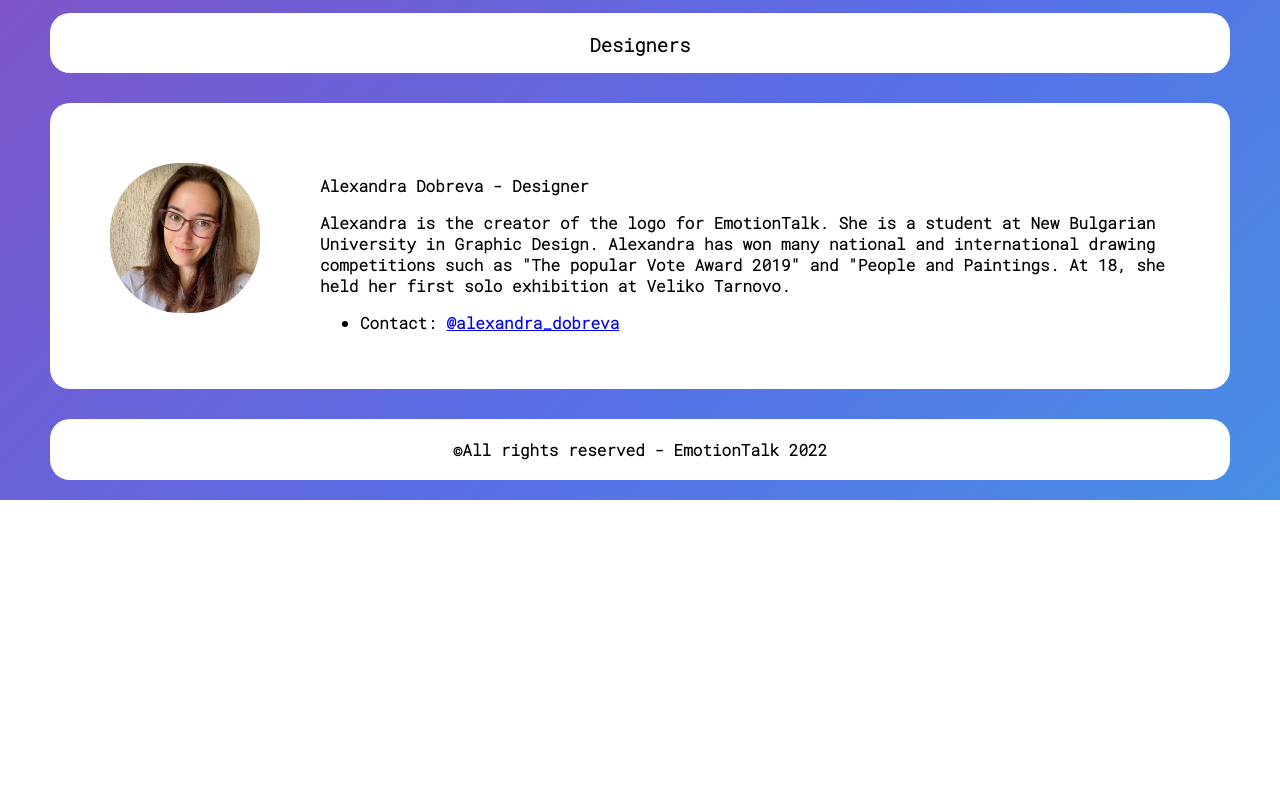
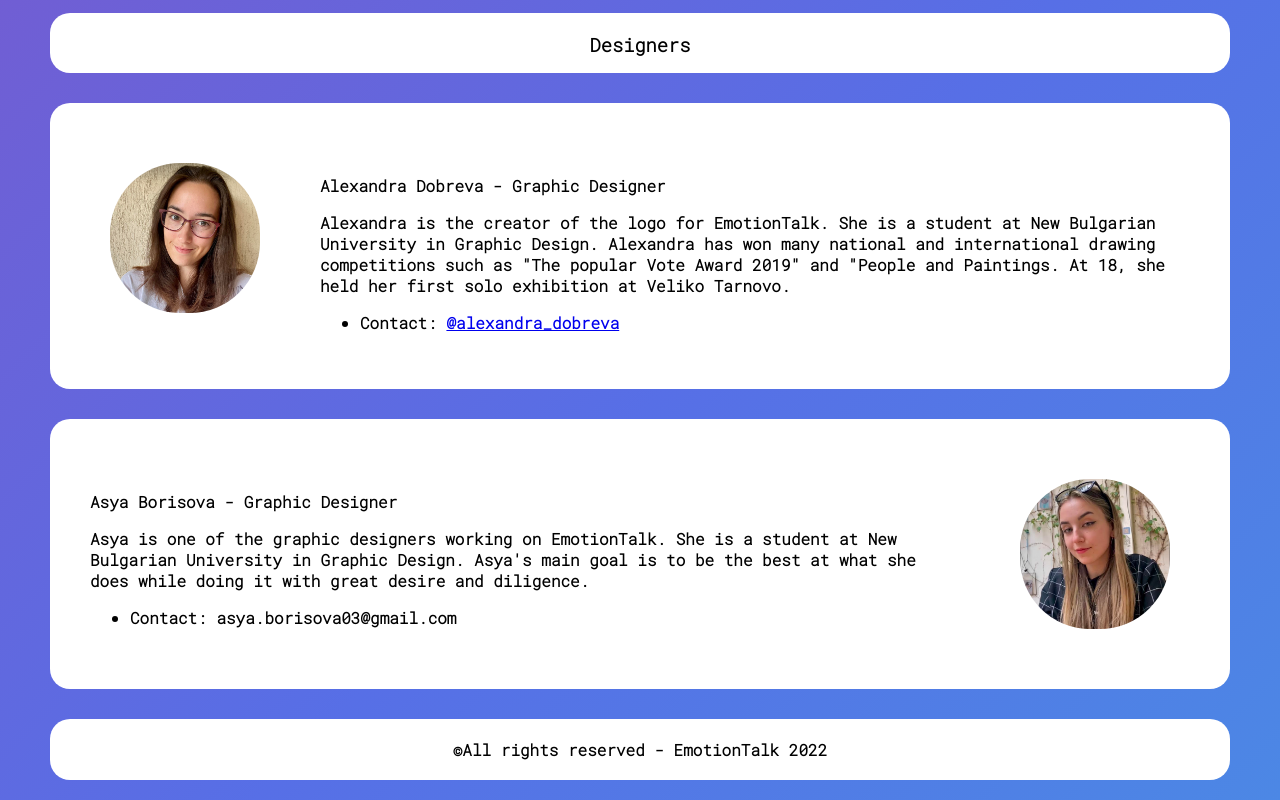
Before and after one commit to DiyanKalaydzhiev23/emotion-talk-front-end, a React (Create React App) app: page /about in a window 1280 px wide. Shown: the part 713-1513 px from the top of the page. Before the commit the page ends 1213 px from the top, so only its background shows below. Built offline with nearby package versions, Linux system fonts and the light colour scheme.

Commit message:
Added one more member info

```diff
--- a/src/components/About/About.jsx
+++ b/src/components/About/About.jsx
@@ -52,7 +52,7 @@ export default function About() {
                     <img src="alexandra_dobreva.png" alt="Alexandra's image" />
                     <div>
                         <p>
-                            <b>Alexandra Dobreva - Designer</b>
+                            <b>Alexandra Dobreva - Graphic Designer</b>
                         </p>
                         <p>
                             Alexandra is the creator of the logo for EmotionTalk.
@@ -65,6 +65,23 @@ export default function About() {
                         </ul>
                         </div>
                 </div>
+                <div className={AboutStyles.team}>
+                    <div>
+                        <p>
+                            <b>Asya Borisova - Graphic Designer</b>
+                        </p>
+                        <p>
+                            Asya is one of the graphic designers working on EmotionTalk.
+                            She is a student at New Bulgarian University in Graphic Design.
+                            Asya's main goal is to be the best at what she does while doing it with great desire and diligence.
+                        </p>
+                        <ul>
+                            <li>Contact: asya.borisova03@gmail.com</li>
+                        </ul>
+                        </div>
+
+                        <img src="asya_borisova.png" alt="Asya's image" />
+                </div>
 
                 <footer>
                     <div>
--- a/src/components/Home/HomeStyles.module.scss
+++ b/src/components/Home/HomeStyles.module.scss
@@ -4,7 +4,7 @@ body {
     display: flex;
     align-items: center;
     justify-content: center;
-    background-size: 300% 300%;
+    background-size: 500% 500%;
     background-image: linear-gradient(
           -45deg,
           rgba(59,173,227,1) 0%,
--- /dev/null
+++ b/src/components/LoadingBrain/LoadingBrain.jsx
@@ -0,0 +1,15 @@
+import RecordStyles from '../RecordSound/RecordSound.module.scss';
+
+export default function LoadingBrain(props) {
+    const { rotation } = props;
+    const displayImg = rotation ? 'block' : 'none';
+
+    const styles = {
+        display: displayImg,
+        transform: `rotate(${rotation}deg)`
+    }
+
+    return (
+        <img src="brain.png" className={RecordStyles.brain} style={styles} alt="Brain image" />
+    );
+}
--- a/src/components/ProgressBar/ProgressBar.jsx
+++ b/src/components/ProgressBar/ProgressBar.jsx
@@ -9,6 +9,10 @@ export default function ProgressBar (props) {
         multiply = 5;
     } else if (audioLengthData <= 30000) {
         multiply = 2;
+    }
+
+    if (completed == 99) {
+        multiply = 1;
     }
 
     if (completed >= 100) {
--- a/src/components/RecordSound/RecordSound.jsx
+++ b/src/components/RecordSound/RecordSound.jsx
@@ -7,6 +7,7 @@ import VideoPlay from '../VideoPlay/VideoPlay';
 import ProgressBar from '../ProgressBar/ProgressBar';
 import RecordStyles from './RecordSound.module.scss';
 import MicWaves from '../MicWaves/MicWaves';
+import LoadingBrain from '../LoadingBrain/LoadingBrain';
 import TypeWriterTextBox from '../TypeWriterTextBox/TypeWriterTextBox';
 import { emotionsTextData } from '../../services/utills';
 
@@ -17,6 +18,8 @@ export default function RecordSound() {
     const [textToDisplay, setTextToDisplay] = useState("Hello, I'm Maria. Let me guess what are you feeling.");
     const [textToDisplayReady, setTextToDisplayReady] = useState('');
     const [textDisplaySeconds, setTextDisplaySeconds] = useState(3);
+    const [loadingBrain, setLoadingBrain] = useState(0);
+    const [displayMic, setDisplayMic] = useState('block');
     const [randomText, setRandomText] = useState('');
     const [audioState, setAudioState] = useState({recordState: null});
     const [timeout, setTimeoutCustom] = useState(0);
@@ -92,9 +95,10 @@ export default function RecordSound() {
 
         setDisplayWavesState('none');
         setDisplayLineState('block');
+        setDisplayMic('none');
 
+        setLoadingBrain(45);
         setMicState('Start');
-
         setTextToDisplay(' ');
 
         setAudioState({
@@ -145,14 +149,22 @@ export default function RecordSound() {
         const timer = setTimeout(() => setDisableBtn(RecordStyles.visible), 5000);
     }, []);
 
+    useEffect(() => {
+        document.body.style.overflowY = "hidden";
+
+        return () => document.body.style.overflowY = "visible";
+    });
+
     useInterval(() => {
         if (completed < 99) {
-            setCompleted(completed + addToBar)
+            setCompleted(completed + addToBar);
         }
 
         if (completed >= 100) {
             setVideo(String(videoReady));
             setTextToDisplay(emotionsTextData[textToDisplayReady]);
+            setDisplayMic('block');
+            setLoadingBrain(0);
         }
     }, timeout);
 
@@ -170,7 +182,15 @@ export default function RecordSound() {
             ];
             setRandomText(textOptions[randomIndex]);
         }
+
     }, 1500);
+
+    useInterval(() => {
+        if (loadingBrain != 0) {
+            let rotation = loadingBrain + 4;
+            setLoadingBrain(rotation);
+        }
+    }, 40);
 
     return (
         <div>
@@ -184,12 +204,13 @@ export default function RecordSound() {
             </div>
             <ProgressBar completed={completed} audioLengthData={trackLength} displayLine={displayLineState} />
             <MicWaves displayWaves={displayWavesState}/>
+            <LoadingBrain rotation={loadingBrain}/>
 
             <div className={disableBtn}></div>
 
             <p id={RecordStyles.randomText}>{randomText}</p>
 
-            <div className={RecordStyles.frame}>
+            <div className={RecordStyles.frame} style={{display: displayMic}}>
                 <input onChange={func} type="checkbox" name="toggle" id={RecordStyles.recordToggle} />
 
                 <svg viewBox="0 0 100 100">
@@ -210,7 +231,7 @@ export default function RecordSound() {
 
                 <label htmlFor={RecordStyles.recordToggle} className={RecordStyles.toggleLabel}></label>
             </div>
-            <p className={RecordStyles.pg}>Press to {micState}</p>
+            <p style={{display: displayMic}} className={RecordStyles.pg}>Press to {micState}</p>
         </div>
     );
 }
--- a/src/components/RecordSound/RecordSound.module.scss
+++ b/src/components/RecordSound/RecordSound.module.scss
@@ -139,6 +139,14 @@ $mic-color: linear-gradient(45deg, #E0E0E0 50%, white 50%);
 	margin-top: $circle-size * -0.5;
 	margin-left: $circle-size * -0.5;
 	cursor: pointer;
+}
+
+.brain {
+	position: absolute;
+	top: 67%;
+	left: 34%;
+	width: $circle-size;
+	height: $circle-size;
 }
 
 #recordToggle:checked {
```
Also changed, not shown: public/asya_borisova.png (added), public/brain.png (added).
